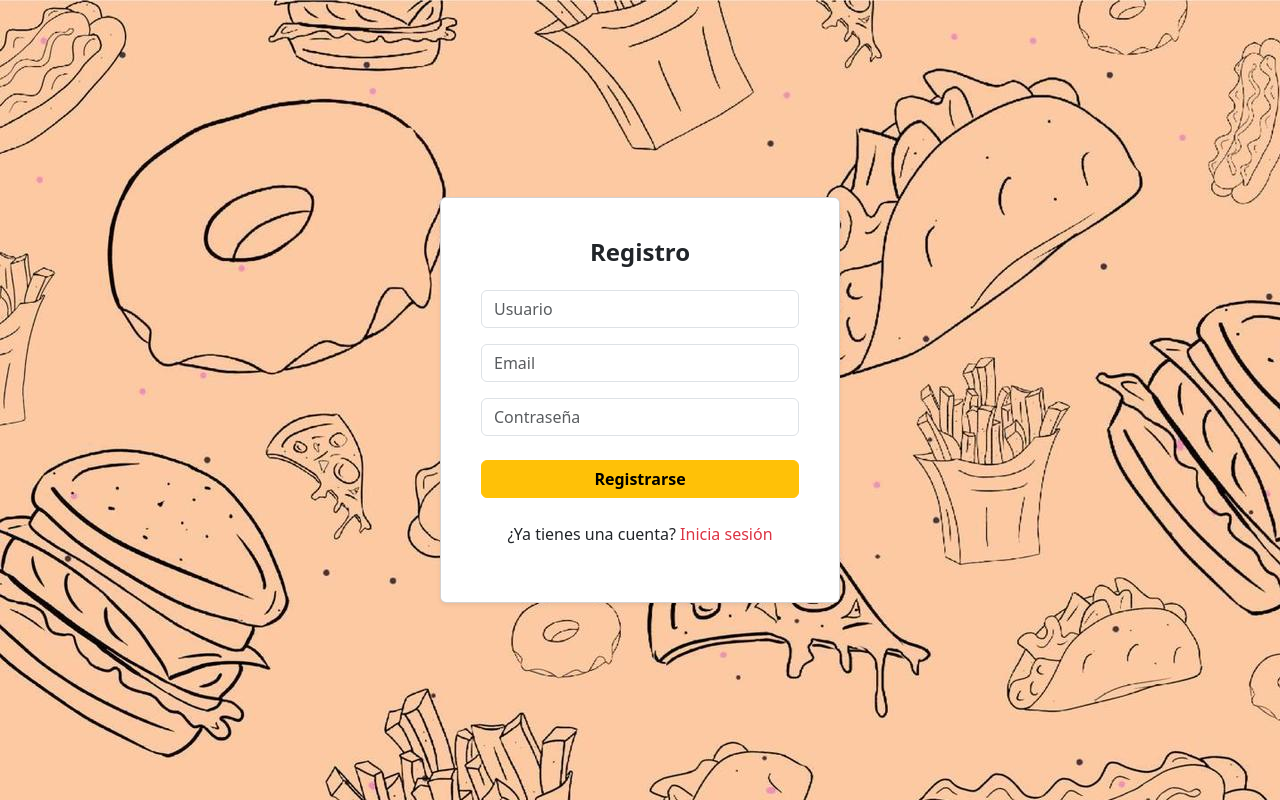
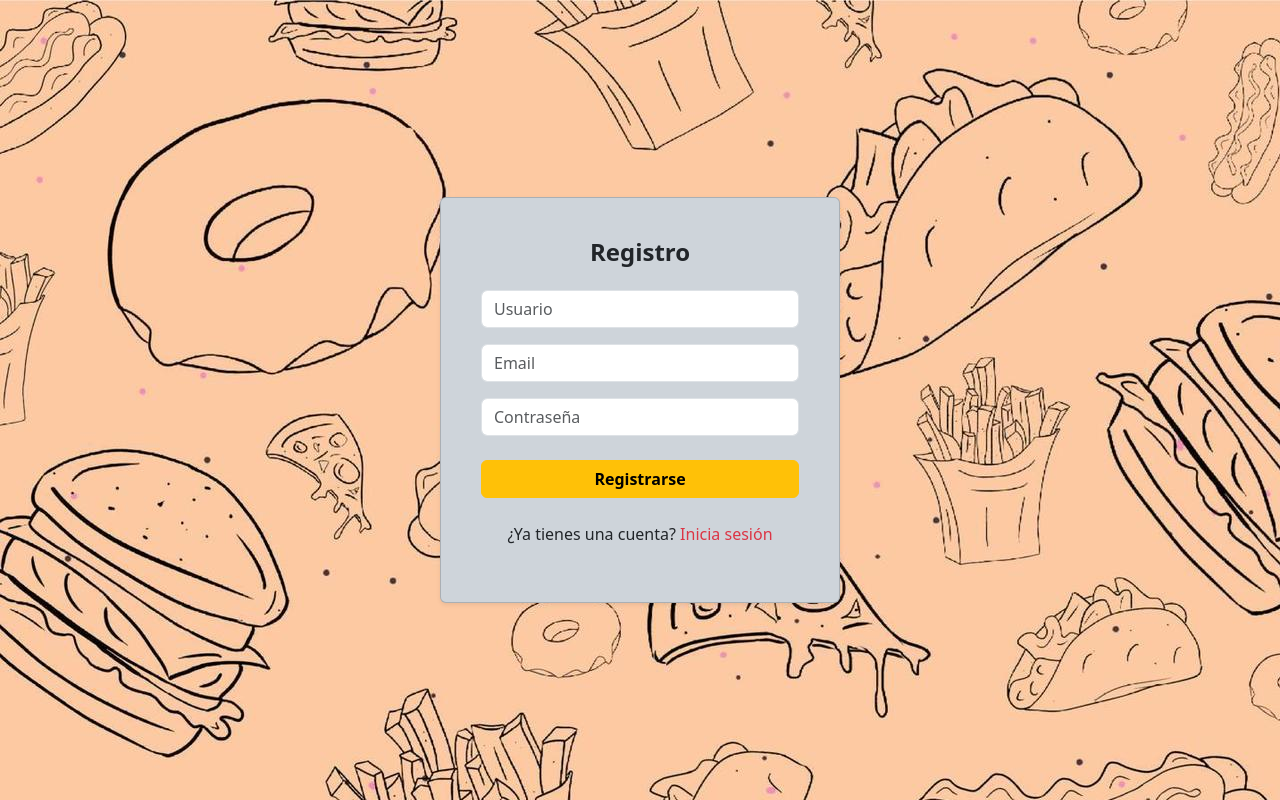
Before and after one commit to Lau-bor/Restaurante-Foodstack, a React (Vite) app in the folder frontend/: page /register in a window 1280 px wide. Built offline with nearby package versions, Linux system fonts and the light colour scheme.

Commit message:
Cambios en el background de la card de los form de Register y Login

```diff
--- a/frontend/src/pages/Login/Login.jsx
+++ b/frontend/src/pages/Login/Login.jsx
@@ -39,7 +39,7 @@ function Login() {
         backgroundImage: 'url("/fast-food-seamless-background-illustration-simple-restaurant-menu-background-vector.jpg")'
       }}
     >
-      <div className="card shadow-sm p-4" style={{maxWidth: '400px', width: '100%'}}>
+      <div className="card shadow-sm p-4 bg-dark-subtle" style={{maxWidth: '400px', width: '100%'}}>
         <div className="card-body">
           <h2 className="h4 fw-bold mb-4 text-center">Iniciar sesión</h2>
 
--- a/frontend/src/pages/Register/Register.jsx
+++ b/frontend/src/pages/Register/Register.jsx
@@ -35,11 +35,11 @@ function Register() {
         backgroundImage: 'url("/fast-food-seamless-background-illustration-simple-restaurant-menu-background-vector.jpg")'
       }}>
       <div
-        className="card shadow-sm p-4"
+        className="card shadow-sm p-4 bg-dark-subtle"
         style={{ maxWidth: "400px", width: "100%" }}
       >
         <div className="card-body">
-          <h2 className="h4 fw-bold mb-4 text-center ">Registro</h2>
+          <h2 className="h4 fw-bold mb-4 text-center">Registro</h2>
           <form onSubmit={handleSubmit}>
             <div className="mb-3">
               <input
```
